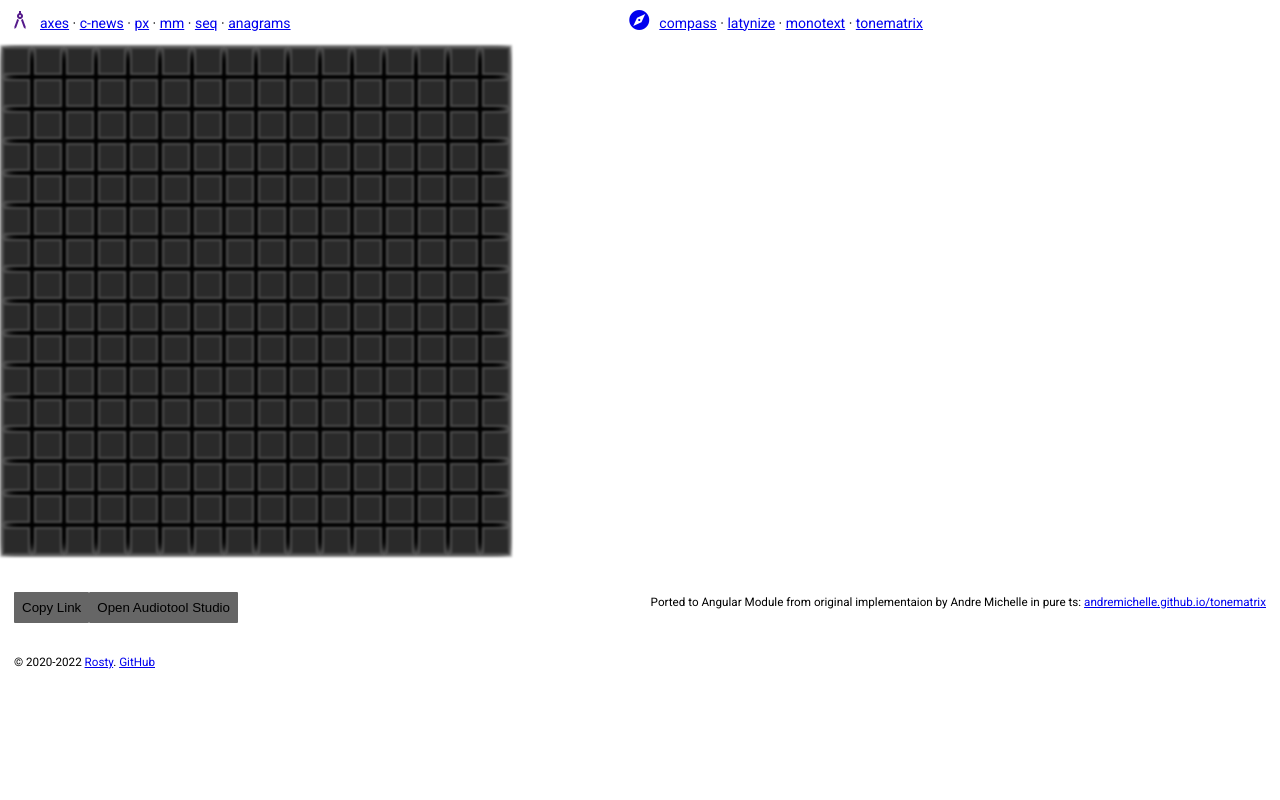
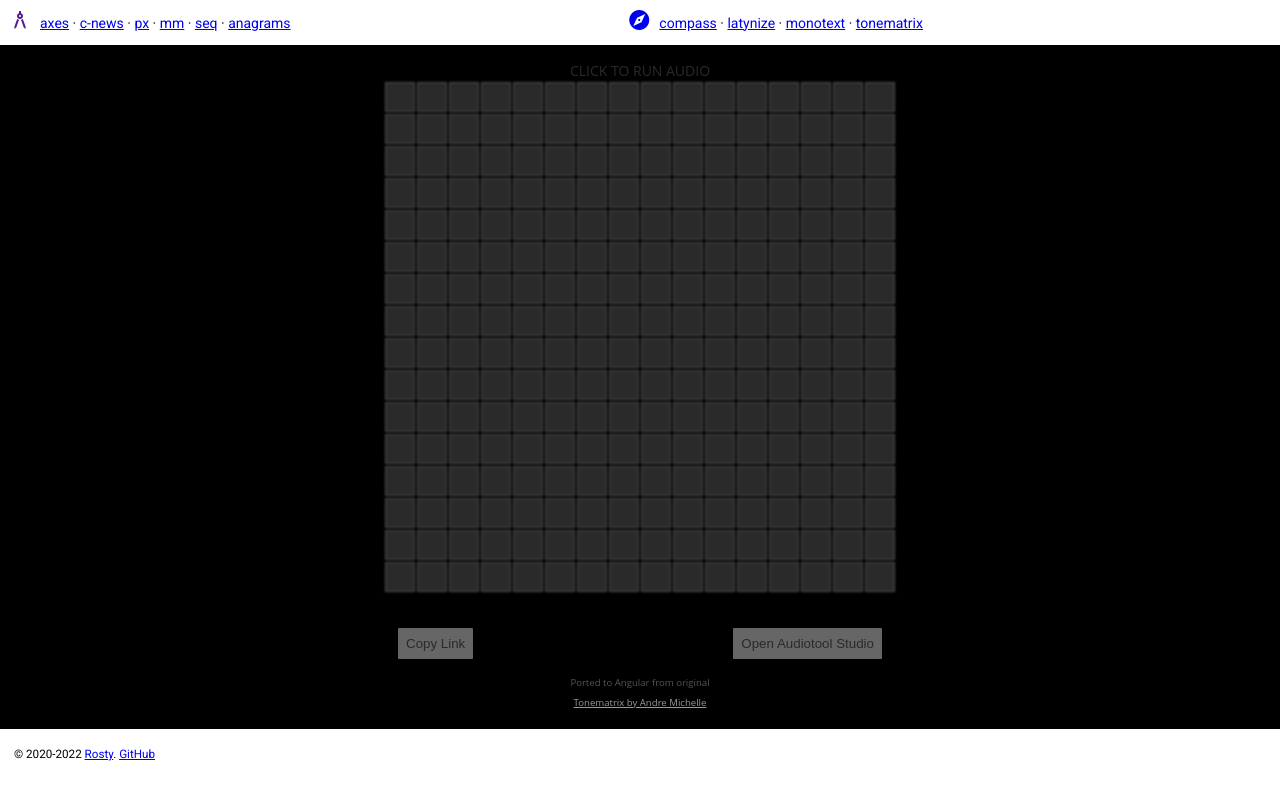
Before and after one commit to rostag/locus-poetica, an Angular app: page /tonematrix in a window 1280 px wide. Built offline with nearby package versions, Linux system fonts and the light colour scheme; a web font is replaced by a local one.

Commit message:
fix layout and prepare to parametrize matrix

```diff
--- a/src/app/tonematrix/common.css
+++ /dev/null
@@ -1,50 +0,0 @@
-:host {
-    --color: #2A2A2A;
-    --background-color: black;
-}
-
-html,
-body {
-    margin: 0;
-    padding: 0;
-    overflow: hidden;
-    position: relative;
-    font-family: 'Open Sans', sans-serif;
-    -webkit-overflow-scrolling: touch;
-    touch-action: manipulation;
-    color: var(--color);
-    background-color: var(--background-color);
-}
-
-html {
-    width: -webkit-fill-available;
-    height: -webkit-fill-available;
-}
-
-body {
-    display: flex;
-    align-items: center;
-    justify-content: center;
-    min-width: 100vw;
-    min-height: 100vh;
-    /* mobile viewport bug fix */
-    min-width: -webkit-fill-available;
-    min-height: -webkit-fill-available;
-}
-
-* {
-    user-select: none;
-    -webkit-touch-callout: none;
-    -webkit-user-select: none;
-    -moz-user-select: none;
-    -ms-user-select: none;
-    -webkit-tap-highlight-color: transparent;
-}
-
-.hidden {
-    display: none !important;
-}
-
-.invisible {
-    visibility: hidden !important;
-}
--- a/src/app/tonematrix/tonematrix.component.css
+++ b/src/app/tonematrix/tonematrix.component.css
@@ -1,12 +1,48 @@
-@import 'common';
+:host {
+    --color: #2A2A2A;
+    --background-color: black;
 
-div.enabled-audio {
+    margin: 0;
+    padding: 16px;
+    overflow: hidden;
+    position: relative;
+    font-family: 'Open Sans', sans-serif;
+    -webkit-overflow-scrolling: touch;
+    touch-action: manipulation;
+    color: var(--color);
+    background-color: var(--background-color);
+    width: -webkit-fill-available;
+    height: -webkit-fill-available;
+    display: flex;
+    align-items: center;
+    justify-content: center;
+    min-width: 100vw;
+    min-height: 100vh;
+    /* mobile viewport bug fix */
+    min-width: -webkit-fill-available;
+    min-height: -webkit-fill-available;
+}
+
+* {
+    user-select: none;
+    -webkit-touch-callout: none;
+    -webkit-user-select: none;
+    -moz-user-select: none;
+    -ms-user-select: none;
+    -webkit-tap-highlight-color: transparent;
+}
+
+.hidden {
+    display: none !important;
+}
+
+.invisible {
+    visibility: hidden !important;
+}
+
+.enabled-audio {
     top: 16px;
-    left: 50%;
-    color: orange;
-    transform: translate(-50%, 0);
-    position: absolute;
-    visibility: hidden;
+    text-align: center;
 }
 
 canvas {
@@ -16,13 +52,13 @@ canvas {
     position: relative;
 }
 
-footer {
+.tone-footer {
     margin-top: 16px;
     display: flex;
     justify-content: space-between;
 }
 
-footer button {
+.tone-footer button {
     color: inherit;
     border: none;
     outline: none;
@@ -36,3 +72,13 @@ footer button {
 footer button:active {
     background-color: aqua
 }
+
+.copy {
+    font-size: .6rem;
+    color: #555;
+    text-align: center;
+}
+
+.copy a {
+    color: #999;
+}
--- a/src/app/tonematrix/tonematrix.component.html
+++ b/src/app/tonematrix/tonematrix.component.html
@@ -2,13 +2,10 @@
     <div class="enabled-audio">CLICK TO RUN AUDIO</div>
     <div>
         <canvas id="matrix"></canvas>
-        <footer>
-            <div>
-
+        <footer class="tone-footer">
                 <button id="link">Copy Link</button>
                 <button id="studio">Open Audiotool Studio</button>
-            </div>
-            <small>Ported to Angular Module from original implementaion by Andre Michelle in pure ts: <a href="https://andremichelle.github.io/tonematrix/">andremichelle.github.io/tonematrix</a></small>
         </footer>
     </div>
+    <div class="copy">Ported to Angular from original<br><a href="https://andremichelle.github.io/tonematrix/">Tonematrix by Andre Michelle</a></div>
 </div>
--- a/src/app/tonematrix/tonematrix.component.ts
+++ b/src/app/tonematrix/tonematrix.component.ts
@@ -1,5 +1,6 @@
-/** Ported to Angular Module from original implementaion
- * by Andre Michelle in pure ts: https://andremichelle.github.io/tonematrix/ */
+/** Ported to Angular Module from original Tonematrix implementaion
+ *  by Andre Michelle in pure ts: https://andremichelle.github.io/tonematrix/
+ **/
 
 import { Component, OnInit } from '@angular/core';
 import { Model } from './tonematrix/model';
@@ -13,10 +14,9 @@ import { Audio } from './tonematrix/audio';
 })
 export class TonematrixComponent implements OnInit {
 
-  // readonly canvas: HTMLCanvasElement = !;
   readonly model: Model = new Model()
+  readonly audio: Audio = new Audio(this.model)
   view: View;
-  readonly audio: Audio = new Audio(this.model)
 
   constructor() { }
 
@@ -46,7 +46,5 @@ export class TonematrixComponent implements OnInit {
         document.querySelectorAll("body svg.preloader").forEach(element => element.remove())
         document.querySelectorAll("body main").forEach(element => element.classList.remove("invisible"))
     })
-    console.debug("boot complete.")
   }
-
 }
--- a/src/app/tonematrix/tonematrix/view.ts
+++ b/src/app/tonematrix/tonematrix/view.ts
@@ -1,15 +1,24 @@
 import {ArrayUtils} from "../lib/common"
 import {Model} from "./model.js"
+
+const matrixWidth = 16;
+const matrixHeight = 16;
+
+const cellWidth = 32;
+const cellHeight = 32;
+const cellBorderWidth = 1;
+const canvasWidth = matrixWidth * cellWidth;
+const canvasHeight = matrixHeight * cellHeight;
 
 export class View {
     private readonly graphics: CanvasRenderingContext2D = this.canvas.getContext("2d")!
     private readonly stepTextureOn: HTMLCanvasElement = View.createStepTexture("#FFFFFF", "#DADADA")
     private readonly stepTextureOff: HTMLCanvasElement = View.createStepTexture("#4F4F4F", "#2A2A2A")
-    private readonly wavesData: ImageData = new ImageData(16, 16)
-    private readonly waves = View.create2dContext(16)
+    private readonly wavesData: ImageData = new ImageData(matrixWidth, matrixHeight)
+    private readonly waves = View.create2dContext(matrixWidth)
     private readonly fluidMaps: Float32Array[][] = [
-        ArrayUtils.fill(16, () => new Float32Array(16)),
-        ArrayUtils.fill(16, () => new Float32Array(16))
+        ArrayUtils.fill(matrixWidth, () => new Float32Array(matrixWidth)),
+        ArrayUtils.fill(matrixHeight, () => new Float32Array(matrixHeight))
     ]
 
     private fluidMapIndex: number = 0
@@ -17,8 +26,8 @@ export class View {
 
     constructor(private readonly model: Model,
                 private readonly canvas: HTMLCanvasElement) {
-        this.canvas.width = 512
-        this.canvas.height = 512
+        this.canvas.width = canvasWidth
+        this.canvas.height = canvasHeight
         this.initEvents()
         this.processAnimationFrame()
     }
@@ -46,7 +55,7 @@ export class View {
             const scale = this.canvas.width / clientRect.width
             const x = ((clientX - clientRect.left) * scale) >> 5
             const y = ((clientY - clientRect.top) * scale) >> 5
-            if (x < 0 || x >= 16 || y < 0 || y >= 16) return
+            if (x < 0 || x >= matrixWidth || y < 0 || y >= matrixHeight) return
             if (event.type === "mousedown" || event.type === "touchstart") {
                 drawValue = !this.getStep(x, y)
             }
@@ -70,19 +79,19 @@ export class View {
         }, {capture: true})
     }
 
-    private setStep(x, y, value) {
+    private setStep(x: number, y: number, value: boolean) {
         this.model.pattern.setStep(x, y, value)
         if (value) {
             this.touchFluid(x, y)
         }
     }
 
-    private touchFluid(x, y) {
+    private touchFluid(x: number, y: number) {
         this.fluidMaps[0][y][x] = -1.0
         this.fluidMaps[1][y][x] = -1.0
     }
 
-    private getStep(x, y) {
+    private getStep(x: number, y: number) {
         return this.model.pattern.getStep(x, y)
     }
 
@@ -90,17 +99,17 @@ export class View {
         this.touchActives()
         this.processFluid()
         this.graphics.imageSmoothingEnabled = false
-        this.graphics.clearRect(0, 0, 512, 512)
-        for (let y = 0; y < 16; y++) {
-            for (let x = 0; x < 16; x++) {
+        this.graphics.clearRect(0, 0, canvasWidth, canvasHeight)
+        for (let y = 0; y < matrixHeight; y++) {
+            for (let x = 0; x < matrixWidth; x++) {
                 const texture = this.model.pattern.getStep(x, y) ? this.stepTextureOn : this.stepTextureOff
                 this.graphics.drawImage(texture, x << 5, y << 5)
             }
         }
         this.graphics.save()
         this.graphics.globalCompositeOperation = "lighter"
-        this.graphics.filter = "blur(8px)"
-        this.graphics.drawImage(this.waves.canvas, 0, 0, 512, 512)
+        // this.graphics.filter = "blur(8px)"
+        this.graphics.drawImage(this.waves.canvas, 0, 0, canvasWidth, canvasHeight)
         this.graphics.restore()
         requestAnimationFrame(this.processAnimationFrame)
     }
@@ -108,7 +117,7 @@ export class View {
     private touchActives() {
         if (this.stepIndex !== this.model.stepIndex) {
             this.stepIndex = this.model.stepIndex
-            for (let y = 0; y < 16; ++y) {
+            for (let y = 0; y < matrixHeight; ++y) {
                 if (this.model.pattern.getStep(this.stepIndex, y)) {
                     this.touchFluid(this.stepIndex, y)
                 }
@@ -122,16 +131,16 @@ export class View {
         const wavesData: ImageData = this.wavesData
         const data: Uint8ClampedArray = wavesData.data
         const damp: number = 0.86
-        for (let y = 0; y < 16; ++y) {
+        for (let y = 0; y < matrixHeight; ++y) {
             const f0 = fma[y - 1]
             const f1 = fma[y]
             const f2 = fma[y + 1]
-            for (let x = 0; x < 16; ++x) {
+            for (let x = 0; x < matrixWidth; ++x) {
                 let amp: number = 0.0
                 if (x > 0) amp += f1[x - 1]
                 if (y > 0) amp += f0[x]
-                if (x < 15) amp += f1[x + 1]
-                if (y < 15) amp += f2[x]
+                if (x < matrixWidth - 1) amp += f1[x + 1]
+                if (y < matrixHeight - 1) amp += f2[x]
                 amp = (amp * 0.5 - fmb[y][x]) * damp
                 if (amp < -1.0) {
                     amp = -1.0
@@ -151,17 +160,13 @@ export class View {
         this.waves.putImageData(wavesData, 0, 0)
     }
 
-    get domElement() {
-        return this.canvas
-    }
-
     private static createStepTexture(outline: string, inline: string): HTMLCanvasElement {
-        const texture: CanvasRenderingContext2D = View.create2dContext(32)
+        const texture: CanvasRenderingContext2D = View.create2dContext(cellWidth)
         texture.save()
         texture.fillStyle = outline
-        texture.fillRect(2, 2, 28, 28)
+        texture.fillRect(cellBorderWidth, cellBorderWidth, cellWidth - cellBorderWidth * 2, cellWidth - cellBorderWidth * 2)
         texture.fillStyle = inline
-        texture.fillRect(4, 4, 24, 24)
+        texture.fillRect(cellBorderWidth * 2, cellBorderWidth * 2, cellWidth - cellBorderWidth * 4, cellWidth - cellBorderWidth * 4)
         texture.restore()
         return texture.canvas
     }
```
